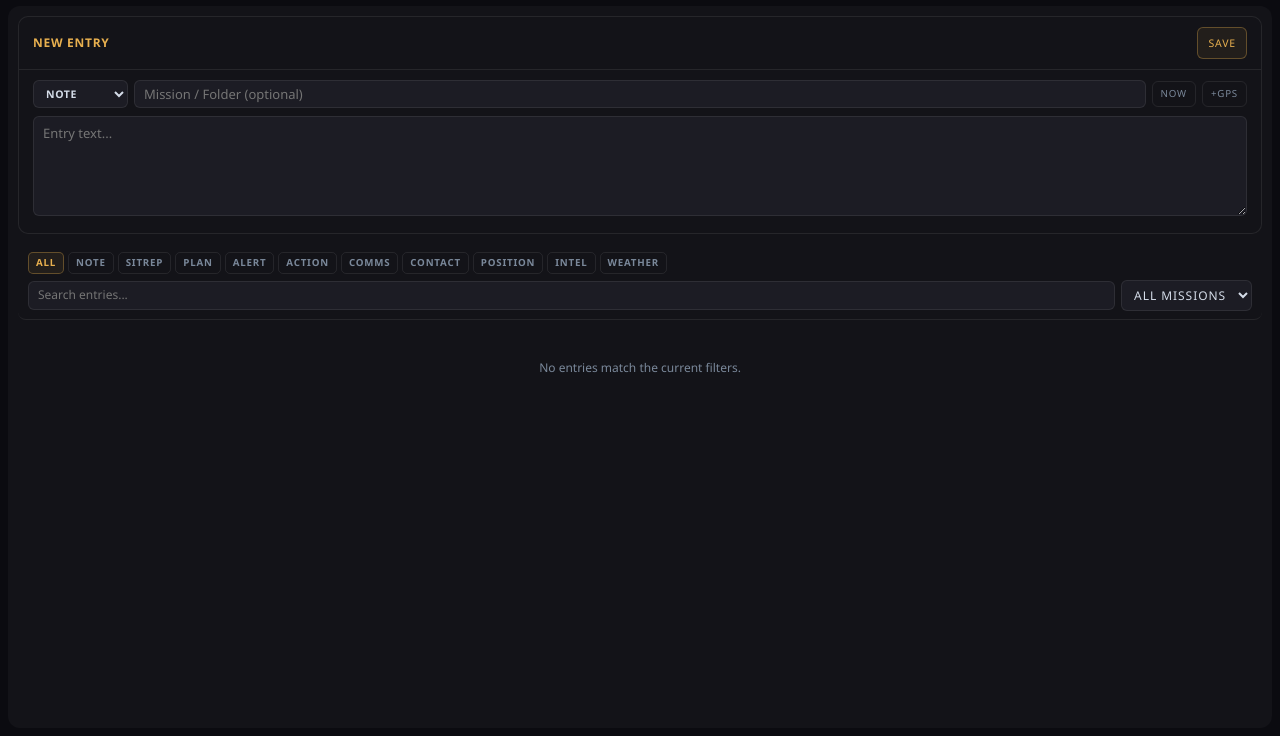
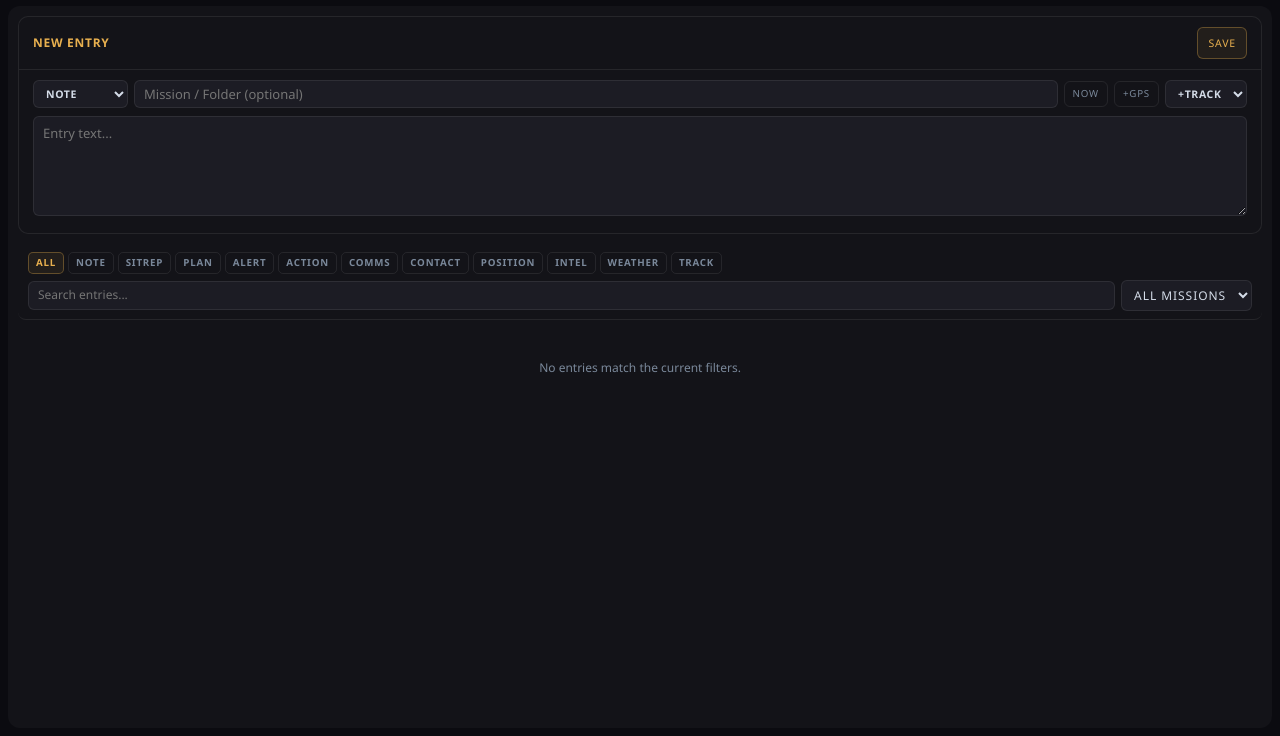
Before and after one commit to Slofi/ops-toc, a Flask app: page / in a window 1280 px wide. Shown: the part 64-800 px from the top of the page. Run offline with Flask 3, Linux system fonts and the light colour scheme; data that the repository does not hold is empty; parts of the project's set-up code (start-up, migrations or seed data) failed here and were passed over; some libraries are stand-ins or nearby versions.

Commit message:
Connect GPS tracks to field log

```diff
--- a/app.py
+++ b/app.py
@@ -35,7 +35,8 @@ TILE_DOWNLOAD_RETRIES = int(os.environ.get("MAP_APP_TILE_DOWNLOAD_RETRIES", "2")
 OM_PREFS_DB = os.environ.get("TOC_LOG_DB", os.path.expanduser("~/overmesh/overmesh_prefs.db"))
 _MISSION_RE = re.compile(r'\*\*(?:Mission|Mission\s*/\s*Folder):\*\*\s*(.+)', re.I)
 _POS_RE     = re.compile(r'\*\*GPS:\*\*\s*(-?\d+\.?\d*)\s*,\s*(-?\d+\.?\d*)', re.I)
-_LOG_CATS   = {'NOTE', 'PLAN', 'SITREP', 'ALERT', 'ACTION', 'COMMS', 'CONTACT', 'POSITION', 'INTEL', 'WEATHER'}
+_TRACK_RE   = re.compile(r'\*\*Track:\*\*.*?#(\d+)', re.I)
+_LOG_CATS   = {'NOTE', 'PLAN', 'SITREP', 'ALERT', 'ACTION', 'COMMS', 'CONTACT', 'POSITION', 'INTEL', 'WEATHER', 'TRACK'}
 
 app = Flask(__name__)
 download_jobs: dict[str, dict[str, Any]] = {}
@@ -2047,6 +2048,9 @@ def _toc_annotate(e: dict) -> dict:
     if p:
         e["lat"] = float(p.group(1))
         e["lon"] = float(p.group(2))
+    t = _TRACK_RE.search(e["body"] or "")
+    if t:
+        e["track_id"] = int(t.group(1))
     return e
 
 
--- a/static/js/app.js
+++ b/static/js/app.js
@@ -253,11 +253,12 @@ const MAP_APP_MANUAL_SECTIONS = [
     tags: "gps track trace record dongle gpx geojson edit share",
     body: [
       "GPS can run through OM proxy or direct serial. Record stores fixed GPS positions as a saved track with distance, timestamps, and altitude when available.",
-      "Saved tracks can be viewed on the map, renamed, exported as GPX or GeoJSON, converted into a drawing, or deleted."
+      "Saved tracks can be viewed on the map, logged into the shared field log, renamed, exported as GPX or GeoJSON, converted into a drawing, or deleted."
     ],
     buttons: [
       ["GPS", "Jump to the current GPS fix."],
       ["Record", "Start or stop a GPS trace."],
+      ["Log", "Create a TRACK log entry from a saved GPS track."],
       ["Edit", "Rename a saved track."],
       ["GPX", "Download one track as a GPX file."],
       ["GeoJSON", "Open one track as GeoJSON for sharing."]
@@ -1289,6 +1290,7 @@ function trackPopup(track) {
       ${statsHtml}
       <div style="display:flex;gap:6px;flex-wrap:wrap">
         <button class="btn small" onclick="editTrack(${track.id})">Rename</button>
+        <button class="btn small" onclick="createLogFromTrack(${track.id})">Log</button>
         <button class="btn small" onclick="downloadTrack(${track.id}, 'gpx')">GPX</button>
         <button class="btn small" onclick="downloadTrack(${track.id}, 'geojson')">GeoJSON</button>
         <button class="btn small" onclick="trackToDrawing(${track.id})">Drawing</button>
@@ -1332,6 +1334,7 @@ async function loadTracks() {
     state.tracks.set(track.id, track);
     renderTrack(track);
   });
+  if (typeof syncLogTracks === "function") syncLogTracks(tracks);
   renderTrackList();
 }
 
@@ -1383,6 +1386,7 @@ function renderTrackList() {
         </div>
         <div class="row-actions">
           <button class="btn small" onclick="event.stopPropagation();flyToTrack(${track.id})">View</button>
+          <button class="btn small" onclick="event.stopPropagation();createLogFromTrack(${track.id})">Log</button>
           <button class="btn small" onclick="event.stopPropagation();editTrack(${track.id})">Edit</button>
           <button class="btn small" onclick="event.stopPropagation();downloadTrack(${track.id},'gpx')">GPX</button>
         </div>
--- a/static/js/toc.js
+++ b/static/js/toc.js
@@ -1,12 +1,12 @@
 'use strict';
 
 // ── Constants ─────────────────────────────────────────────────────────
-const CATS = ['NOTE','SITREP','PLAN','ALERT','ACTION','COMMS','CONTACT','POSITION','INTEL','WEATHER'];
+const CATS = ['NOTE','SITREP','PLAN','ALERT','ACTION','COMMS','CONTACT','POSITION','INTEL','WEATHER','TRACK'];
 
 const CAT_COLORS = {
   NOTE:'#9ca3af', SITREP:'#f59e0b', PLAN:'#60a5fa', ALERT:'#ef4444',
   ACTION:'#fb923c', COMMS:'#4ade80', CONTACT:'#c084fc', POSITION:'#22d3ee',
-  INTEL:'#fbbf24', WEATHER:'#7dd3fc',
+  INTEL:'#fbbf24', WEATHER:'#7dd3fc', TRACK:'#e8b04f',
 };
 
 const FIELDS = {
@@ -113,6 +113,15 @@ const FIELDS = {
     {name:'Forecast', hint:'Expected changes', multiline:true},
     {name:'Notes', hint:'Extra weather context', multiline:true},
   ],
+  TRACK: [
+    {name:'Track', hint:'Saved GPS track name and id'},
+    {name:'Distance', hint:'Track distance'},
+    {name:'Points', hint:'Number of recorded points'},
+    {name:'Start', hint:'Track start time'},
+    {name:'End', hint:'Track end time'},
+    {name:'Use / Result', hint:'Patrol, route taken, search pattern, perimeter check, survey result...', multiline:true},
+    {name:'Notes', hint:'Extra track context', multiline:true},
+  ],
 };
 
 // ── State ─────────────────────────────────────────────────────────────
@@ -123,6 +132,8 @@ let _missionFilter = '';
 let _searchQuery   = '';
 let _missions      = [];
 let _attachedGPS   = null;
+let _attachedTrack = null;
+let _logTracks     = [];
 let _searchTimer   = null;
 let _toastTimer    = null;
 let _activeTab     = 'log';
@@ -193,6 +204,7 @@ function updateGpsHeaderText() {
 document.addEventListener('DOMContentLoaded', () => {
   buildFilterBar();
   renderFields('NOTE');
+  loadLogTracks();
   loadEntries();
   loadMissions();
 
@@ -236,8 +248,11 @@ function renderFields(cat, values = {}) {
 
 function onCatChange() {
   _attachedGPS = null;
+  _attachedTrack = null;
   const line = document.getElementById('gps-line');
   if (line) line.style.display = 'none';
+  const trackLine = document.getElementById('track-line');
+  if (trackLine) trackLine.style.display = 'none';
   const sel = document.getElementById('cat-select');
   if (sel) renderFields(sel.value);
 }
@@ -260,6 +275,104 @@ function attachGPS() {
   const line = document.getElementById('gps-line');
   if (line) { line.style.display = ''; line.textContent = `GPS: ${_attachedGPS}`; }
   toast('GPS attached', 'ok');
+}
+
+async function loadLogTracks() {
+  try {
+    const r = await fetch('/api/tracks');
+    if (!r.ok) return;
+    _logTracks = await r.json();
+    updateTrackAttachSelect();
+  } catch (_) {}
+}
+
+function updateTrackAttachSelect() {
+  const sel = document.getElementById('track-attach-select');
+  if (!sel) return;
+  sel.innerHTML = '<option value="">+Track</option>' +
+    _logTracks.map(t => `<option value="${t.id}">${esc(t.name || ('Track #' + t.id))}</option>`).join('');
+  sel.value = '';
+}
+
+function syncLogTracks(tracks) {
+  if (!Array.isArray(tracks)) return;
+  _logTracks = tracks;
+  updateTrackAttachSelect();
+}
+
+function fmtLogTrackDistance(meters) {
+  const n = Number(meters || 0);
+  if (!Number.isFinite(n)) return '0 m';
+  if (typeof fmtDistance === 'function') return fmtDistance(n);
+  return n < 1000 ? `${Math.round(n)} m` : `${(n / 1000).toFixed(2)} km`;
+}
+
+function fmtLogTrackTime(ts) {
+  return ts ? tocFormatTs(ts) : '';
+}
+
+function trackLogFields(track) {
+  const points = Array.isArray(track.points) ? track.points.length : 0;
+  return {
+    Track: `${track.name || 'GPS track'} (#${track.id})`,
+    Distance: fmtLogTrackDistance(track.distance_m || 0),
+    Points: String(points),
+    Start: fmtLogTrackTime(track.started_at),
+    End: fmtLogTrackTime(track.ended_at),
+  };
+}
+
+function setAttachedTrack(track, opts = {}) {
+  if (!track) return;
+  _attachedTrack = {
+    id: track.id,
+    name: track.name || 'GPS track',
+    distance_m: track.distance_m || 0,
+    points: Array.isArray(track.points) ? track.points.length : 0,
+    started_at: track.started_at || null,
+    ended_at: track.ended_at || null,
+  };
+  const catSel = document.getElementById('cat-select');
+  if (catSel) catSel.value = 'TRACK';
+  renderFields('TRACK', { ...trackLogFields(track), ...(opts.values || {}) });
+  const line = document.getElementById('track-line');
+  if (line) {
+    line.style.display = '';
+    line.innerHTML = `Track: <button class="btn small" type="button" onclick="openLogTrack(${track.id})">${esc(track.name || 'GPS track')}</button>`;
+  }
+  const sel = document.getElementById('track-attach-select');
+  if (sel) sel.value = '';
+}
+
+async function attachTrackFromSelect(sel) {
+  const id = Number(sel?.value || 0);
+  if (!id) return;
+  if (!_logTracks.length) await loadLogTracks();
+  const track = _logTracks.find(t => Number(t.id) === id);
+  if (!track) { toast('Track not found', 'err'); return; }
+  setAttachedTrack(track);
+  toast('Track attached', 'ok');
+}
+
+async function createLogFromTrack(id) {
+  if (!_logTracks.length) await loadLogTracks();
+  let track = _logTracks.find(t => Number(t.id) === Number(id));
+  if (!track && typeof state !== 'undefined' && state.tracks) track = state.tracks.get(Number(id));
+  if (!track) { toast('Track not found', 'err'); return; }
+  _editId = null;
+  _attachedGPS = null;
+  const gpsLine = document.getElementById('gps-line');
+  if (gpsLine) gpsLine.style.display = 'none';
+  setAttachedTrack(track);
+  const missInput = document.getElementById('mission-input');
+  if (missInput && !missInput.value && track.folder) missInput.value = track.folder;
+  const title = document.getElementById('composer-title');
+  const cancel = document.getElementById('btn-cancel-edit');
+  const panel = document.getElementById('composer-panel');
+  if (title) title.textContent = 'New Track Entry';
+  if (cancel) cancel.style.display = 'none';
+  showTab('log');
+  if (panel) panel.scrollIntoView({ behavior: 'smooth', block: 'start' });
 }
 
 function parseBodyToFields(body, cat) {
@@ -294,6 +407,9 @@ function assembleBody() {
     if (val) parts.push(`**${el.dataset.field}:** ${val}`);
   });
   if (_attachedGPS) parts.push(`**GPS:** ${_attachedGPS}`);
+  if (_attachedTrack && !parts.some(p => /^\*\*Track:\*\*/i.test(p))) {
+    parts.unshift(`**Track:** ${_attachedTrack.name} (#${_attachedTrack.id})`);
+  }
   return parts.join('\n');
 }
 
@@ -337,8 +453,11 @@ function editEntry(id) {
   if (!e) return;
   _editId = id;
   _attachedGPS = null;
+  _attachedTrack = null;
   const line = document.getElementById('gps-line');
   if (line) line.style.display = 'none';
+  const trackLine = document.getElementById('track-line');
+  if (trackLine) trackLine.style.display = 'none';
   const catSel = document.getElementById('cat-select');
   const missInput = document.getElementById('mission-input');
   if (catSel) catSel.value = e.category;
@@ -356,8 +475,11 @@ function editEntry(id) {
 function cancelEdit() {
   _editId = null;
   _attachedGPS = null;
+  _attachedTrack = null;
   const line = document.getElementById('gps-line');
   if (line) line.style.display = 'none';
+  const trackLine = document.getElementById('track-line');
+  if (trackLine) trackLine.style.display = 'none';
   const catSel = document.getElementById('cat-select');
   const missInput = document.getElementById('mission-input');
   if (catSel) catSel.value = 'NOTE';
@@ -389,8 +511,11 @@ function duplicateEntry(id) {
   if (!e) return;
   _editId = null;
   _attachedGPS = null;
+  _attachedTrack = null;
   const line = document.getElementById('gps-line');
   if (line) line.style.display = 'none';
+  const trackLine = document.getElementById('track-line');
+  if (trackLine) trackLine.style.display = 'none';
   const catSel = document.getElementById('cat-select');
   const missInput = document.getElementById('mission-input');
   if (catSel) catSel.value = e.category || 'NOTE';
@@ -439,6 +564,9 @@ function renderEntry(e) {
   const gpsBadge = hasGps
     ? `<span class="has-gps-badge" title="Has GPS">⊙ GPS</span>`
     : '';
+  const trackBadge = e.track_id
+    ? `<span class="track-log-badge" onclick="openLogTrack(${Number(e.track_id)})" title="Open saved track">trk #${Number(e.track_id)}</span>`
+    : '';
   const missBadge = e.mission
     ? `<span class="mission-badge" onclick="setMissionFilter('${jsAttr(e.mission)}')" title="Filter by mission">${esc(e.mission)}</span>`
     : '';
@@ -447,7 +575,7 @@ function renderEntry(e) {
   <div class="toc-entry-header">
     <span class="toc-entry-ts">${dt}</span>
     <span class="toc-cat-badge toc-cat-${catClass}">${esc(cat)}</span>
-    ${missBadge}${gpsBadge}
+    ${missBadge}${gpsBadge}${trackBadge}
     <div class="toc-entry-actions">
       <button class="btn small" onclick="editEntry(${e.id})">Edit</button>
       <button class="btn small" onclick="duplicateEntry(${e.id})">Dup</button>
@@ -464,11 +592,27 @@ function renderBody(body) {
     .replace(/&/g,'&amp;').replace(/</g,'&lt;').replace(/>/g,'&gt;')
     .replace(/\*\*(Mission|Mission \/ Folder):\*\*[^\n]*\n?/gi, '')
     .replace(/\*\*GPS:\*\*[^\n]*\n?/g, '')
+    .replace(/\*\*Track:\*\*\s*([^\n#]*?)\s*\(#(\d+)\)\n?/gi,
+      (_, name, id) => `<div class="log-track-ref"><span class="toc-field-key">Track:</span> ${name.trim() || 'GPS track'} <button class="btn small" onclick="openLogTrack(${Number(id)})">Open track</button></div>`)
     .replace(/\*\*([^*\n]+):\*\*/g,'<span class="toc-field-key">$1:</span>')
     .replace(/\*\*([^*\n]+)\*\*/g,'<strong>$1</strong>')
     .replace(/\n{2,}/g,'<br><br>')
     .replace(/\n/g,'<br>')
     .trim();
+}
+
+async function openLogTrack(id) {
+  const trackId = Number(id);
+  if (!trackId) return;
+  showTab('map');
+  try {
+    if (typeof initMapAndData === 'function') initMapAndData();
+    if (typeof loadTracks === 'function') await loadTracks();
+    if (typeof state !== 'undefined' && state.trackVisible) state.trackVisible.set(trackId, true);
+    if (typeof flyToTrack === 'function') setTimeout(() => flyToTrack(trackId), 120);
+  } catch (_) {
+    toast('Could not open track', 'err');
+  }
 }
 
 // ── Filters ───────────────────────────────────────────────────────────
--- a/templates/index.html
+++ b/templates/index.html
@@ -111,15 +111,20 @@
               <option value="POSITION">POSITION</option>
               <option value="INTEL">INTEL</option>
               <option value="WEATHER">WEATHER</option>
+              <option value="TRACK">TRACK</option>
             </select>
             <input type="text" id="mission-input" placeholder="Mission / Folder (optional)"
                    list="missions-datalist" autocomplete="off">
             <datalist id="missions-datalist"></datalist>
             <button class="btn small" onclick="insertNow()">Now</button>
             <button class="btn small" id="btn-gps-attach" onclick="attachGPS()">+GPS</button>
+            <select id="track-attach-select" onchange="attachTrackFromSelect(this)">
+              <option value="">+Track</option>
+            </select>
           </div>
           <div id="composer-fields"></div>
           <div id="gps-line" class="gps-attach-line" style="display:none"></div>
+          <div id="track-line" class="track-attach-line" style="display:none"></div>
         </div>
       </div>
 
```
Also changed, not shown: static/css/app.css (+23 -2 lines), status.md (+1 -0 lines), gps_config.json (line endings or trailing spaces).
